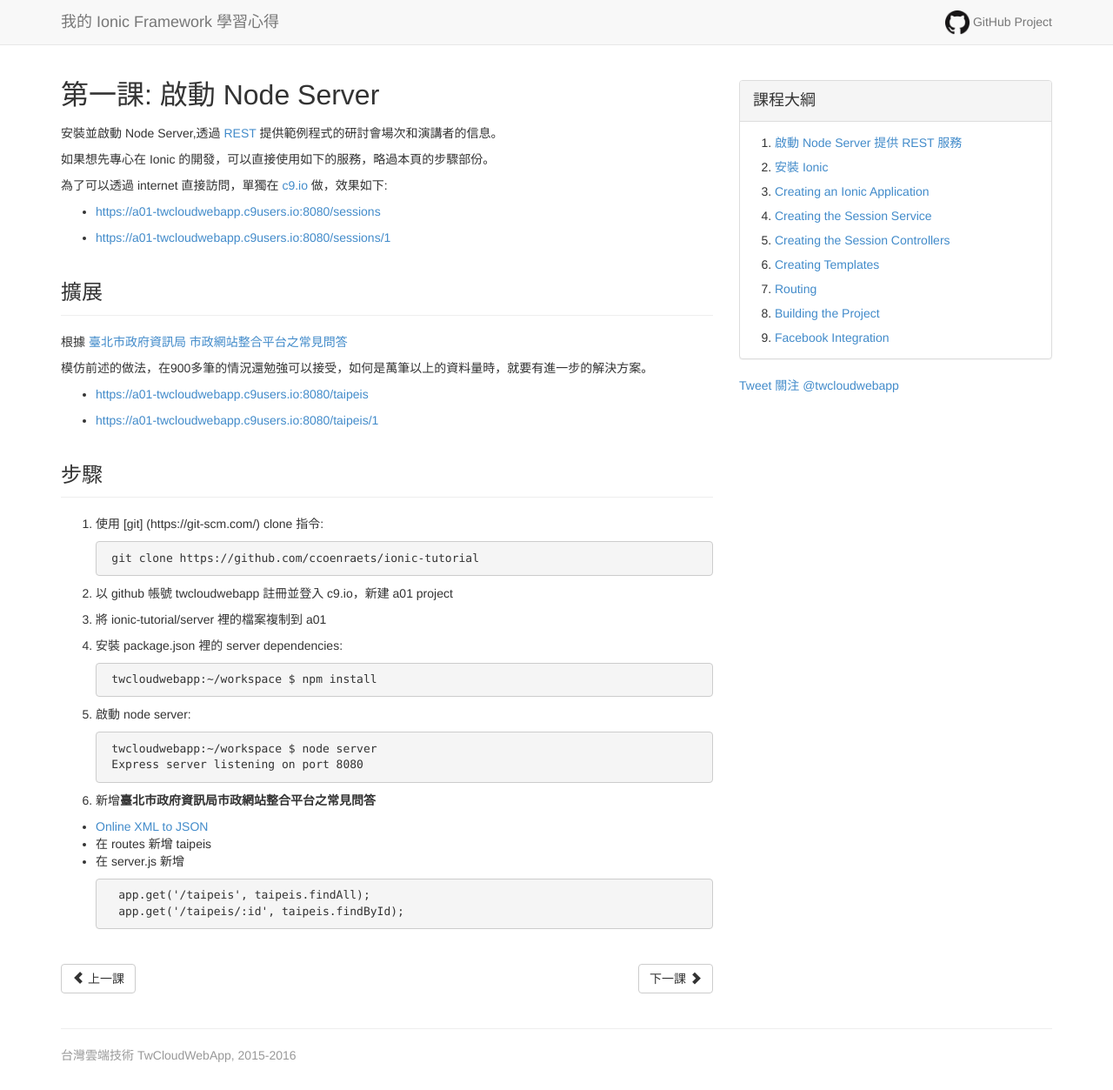
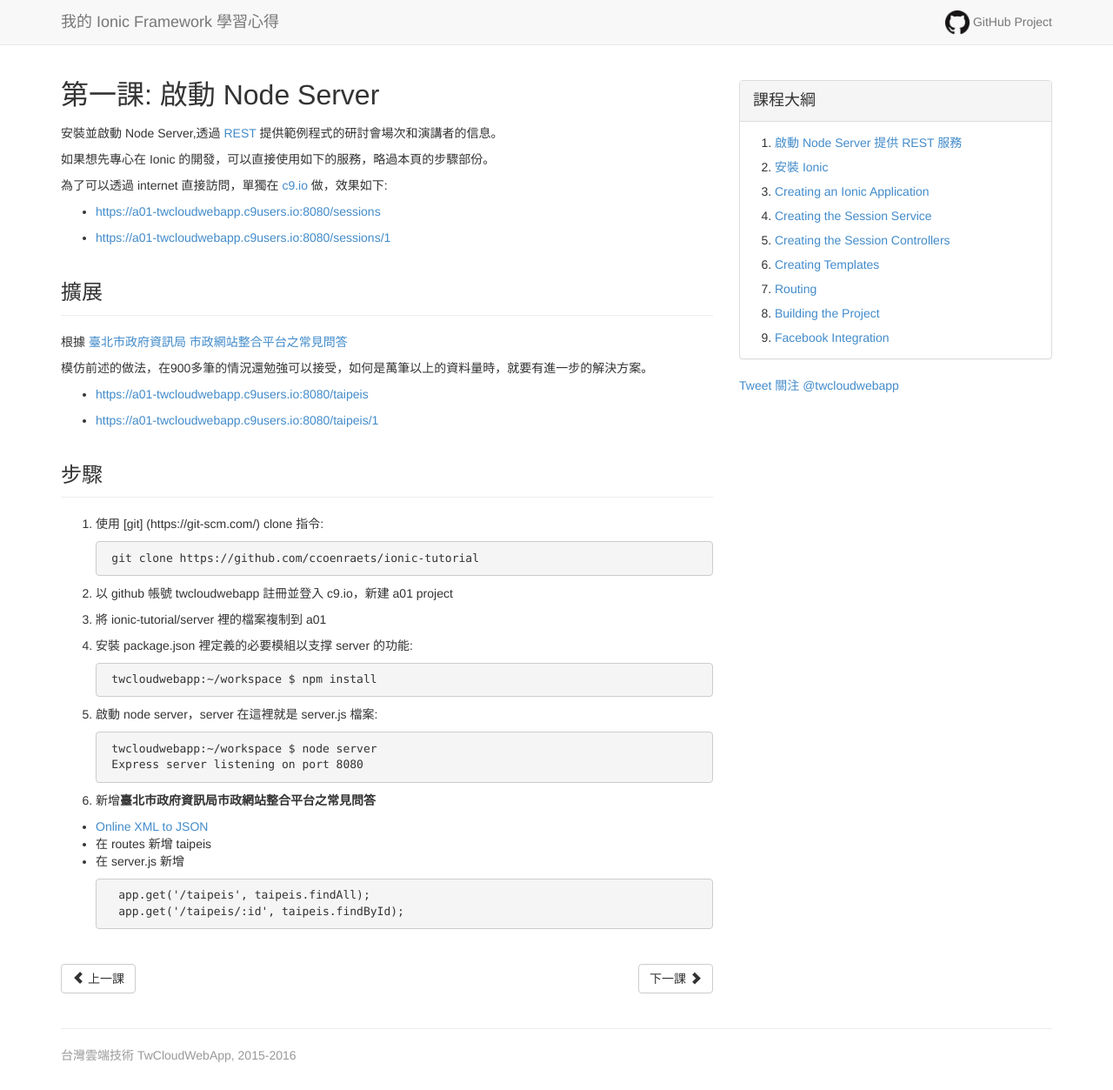
Before and after one commit to twcloudwebapp/twcloudwebapp.github.io, a Jekyll site: the page built from start-node-server.md, in a window 1280 px wide. Shown: the whole page at 87% size. Built offline with Jekyll 4.4.1, drawn with Linux system fonts in a browser that asks for light colours; Markdown is read by kramdown in place of the engine named in the settings; comment, search, counter and statistics services are not loaded.

Commit message:
server 在這裡就是 server.js 檔案

````diff
--- a/start-node-server.md
+++ b/start-node-server.md
@@ -42,13 +42,13 @@
 
 1. 將 ionic-tutorial/server 裡的檔案複制到 a01
 
-1. 安裝 package.json 裡的 server dependencies:
+1. 安裝 package.json 裡定義的必要模組以支撑 server 的功能:
 
     ```
     twcloudwebapp:~/workspace $ npm install
     ```
 
-1. 啟動 node server:
+1. 啟動 node server，server 在這裡就是 server.js 檔案:
 
     ```
     twcloudwebapp:~/workspace $ node server
````
